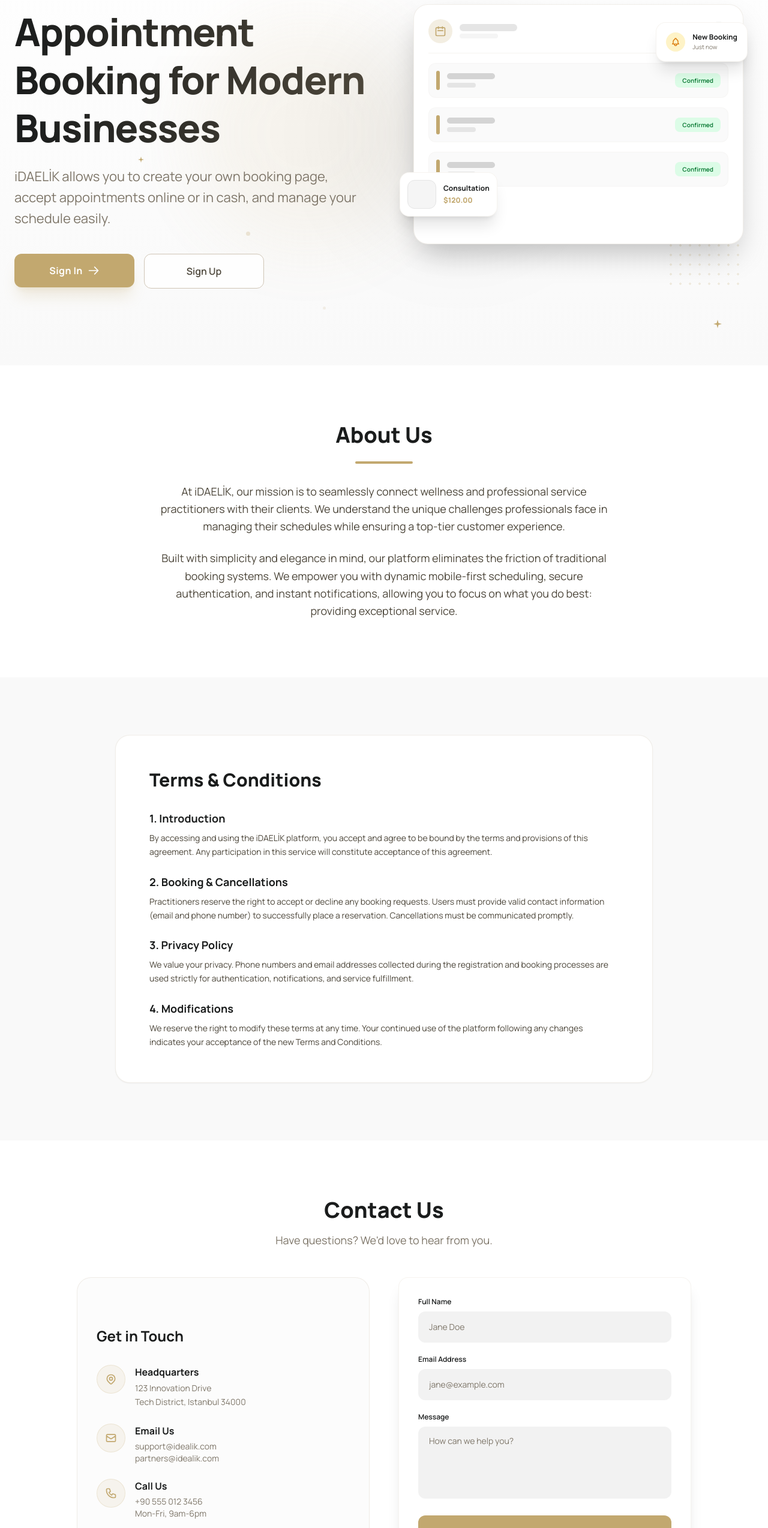
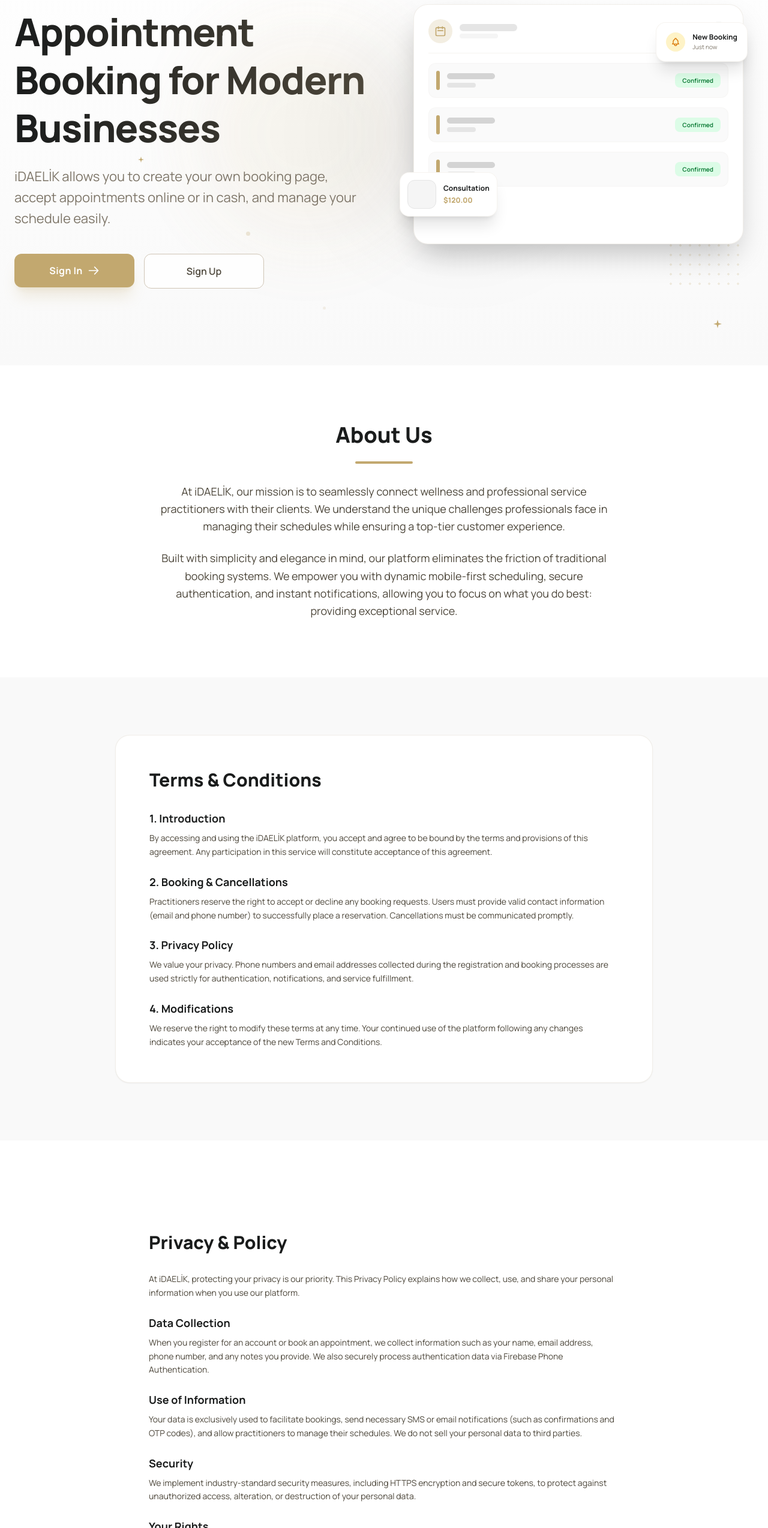
Before and after one commit to sak-gif/idealik, a Next.js app in the folder app/: page / in a window 1280 px wide. Shown: the part 253-2800 px from the top of the page at 60% size. Built offline with nearby package versions, Linux system fonts and the light colour scheme.

Commit message:
last updates

```diff
--- a/app/src/app/page.tsx
+++ b/app/src/app/page.tsx
@@ -160,8 +160,38 @@
           </div>
         </section>
 
+        {/* --- PRIVACY AND POLICY SECTION --- */}
+        <section id="privacy" className="py-24 bg-white">
+          <div className="page-container mx-auto px-6">
+            <div className="max-w-4xl mx-auto p-10 md:p-14">
+              <h2 className="f-heading font-extrabold text-3xl mb-8" style={{ color: '#1A1C1C' }}>Privacy & Policy</h2>
+              <div className="space-y-6 text-sm leading-relaxed" style={{ color: '#4C463A' }}>
+                <p>
+                  At iDAELİK, protecting your privacy is our priority. This Privacy Policy explains how we collect, use, and share your personal information when you use our platform.
+                </p>
+                <div>
+                  <h3 className="font-bold text-lg mb-2" style={{ color: '#1A1C1C' }}>Data Collection</h3>
+                  <p>When you register for an account or book an appointment, we collect information such as your name, email address, phone number, and any notes you provide. We also securely process authentication data via Firebase Phone Authentication.</p>
+                </div>
+                <div>
+                  <h3 className="font-bold text-lg mb-2" style={{ color: '#1A1C1C' }}>Use of Information</h3>
+                  <p>Your data is exclusively used to facilitate bookings, send necessary SMS or email notifications (such as confirmations and OTP codes), and allow practitioners to manage their schedules. We do not sell your personal data to third parties.</p>
+                </div>
+                <div>
+                  <h3 className="font-bold text-lg mb-2" style={{ color: '#1A1C1C' }}>Security</h3>
+                  <p>We implement industry-standard security measures, including HTTPS encryption and secure tokens, to protect against unauthorized access, alteration, or destruction of your personal data.</p>
+                </div>
+                <div>
+                  <h3 className="font-bold text-lg mb-2" style={{ color: '#1A1C1C' }}>Your Rights</h3>
+                  <p>You have the right to access, update, or request the deletion of your personal data at any time by contacting our support team or using the account management tools provided in your dashboard.</p>
+                </div>
+              </div>
+            </div>
+          </div>
+        </section>
+
         {/* --- CONTACT US SECTION --- */}
-        <section id="contact" className="py-24 bg-white">
+        <section id="contact" className="py-24" style={{ background: '#F9F9F9' }}>
           <div className="page-container mx-auto px-6">
             <div className="max-w-5xl mx-auto">
               <div className="text-center mb-12">
--- a/app/src/components/Header.tsx
+++ b/app/src/components/Header.tsx
@@ -10,12 +10,32 @@
 export default function Header() {
   const [isLoggedIn, setIsLoggedIn] = useState(false);
   const [isMobileMenuOpen, setIsMobileMenuOpen] = useState(false);
+  const [activeSection, setActiveSection] = useState('home');
   const pathname = usePathname();
   const isCustomerPage = pathname?.startsWith('/booking');
 
   useEffect(() => {
     setIsLoggedIn(!!localStorage.getItem('idealik_token'));
-  }, []);
+
+    if (pathname === '/') {
+      const observer = new IntersectionObserver((entries) => {
+        entries.forEach((entry) => {
+          if (entry.isIntersecting) {
+            setActiveSection(entry.target.id);
+          }
+        });
+      }, { rootMargin: '-30% 0px -70% 0px' }); // Trigger when section is in top 30%
+
+      const sections = document.querySelectorAll('section[id]');
+      sections.forEach(section => observer.observe(section));
+
+      return () => {
+        sections.forEach(section => observer.unobserve(section));
+      };
+    } else {
+      setActiveSection('');
+    }
+  }, [pathname]);
 
   const handleLogout = async () => {
     const token = localStorage.getItem('idealik_token');
@@ -54,10 +74,11 @@
 
         {/* Center: Desktop Nav */}
         <nav className="hidden lg:flex items-center gap-8 flex-1 justify-center">
-          <Link href="/#home" className="text-[15px] font-medium text-text-light hover:text-primary transition-colors">home</Link>
-          <Link href="/#about" className="text-[15px] font-medium text-text-light hover:text-primary transition-colors">about us</Link>
-          <Link href="/#terms" className="text-[15px] font-medium text-text-light hover:text-primary transition-colors">terms & conditions</Link>
-          <Link href="/#contact" className="text-[15px] font-medium text-text-light hover:text-primary transition-colors">contact us</Link>
+          <Link href="/#home" className={`text-[15px] font-medium transition-colors ${activeSection === 'home' ? 'text-primary' : 'text-text-light hover:text-primary'}`}>home</Link>
+          <Link href="/#about" className={`text-[15px] font-medium transition-colors ${activeSection === 'about' ? 'text-primary' : 'text-text-light hover:text-primary'}`}>about us</Link>
+          <Link href="/#terms" className={`text-[15px] font-medium transition-colors ${activeSection === 'terms' ? 'text-primary' : 'text-text-light hover:text-primary'}`}>terms & conditions</Link>
+          <Link href="/#privacy" className={`text-[15px] font-medium transition-colors ${activeSection === 'privacy' ? 'text-primary' : 'text-text-light hover:text-primary'}`}>privacy & policy</Link>
+          <Link href="/#contact" className={`text-[15px] font-medium transition-colors ${activeSection === 'contact' ? 'text-primary' : 'text-text-light hover:text-primary'}`}>contact us</Link>
         </nav>
 
         {/* Right: Actions */}
@@ -102,10 +123,11 @@
       {/* Mobile Menu Dropdown */}
       {isMobileMenuOpen && (
         <div className="lg:hidden absolute top-full left-0 w-full bg-white border-t border-outline-variant/20 shadow-xl py-4 px-6 flex flex-col gap-4 animate-in slide-in-from-top-2">
-          <Link href="/#home" onClick={() => setIsMobileMenuOpen(false)} className="text-base font-medium text-text-main hover:text-primary py-2 border-b border-outline-variant/10">home</Link>
-          <Link href="/#about" onClick={() => setIsMobileMenuOpen(false)} className="text-base font-medium text-text-main hover:text-primary py-2 border-b border-outline-variant/10">about us</Link>
-          <Link href="/#terms" onClick={() => setIsMobileMenuOpen(false)} className="text-base font-medium text-text-main hover:text-primary py-2 border-b border-outline-variant/10">terms & conditions</Link>
-          <Link href="/#contact" onClick={() => setIsMobileMenuOpen(false)} className="text-base font-medium text-text-main hover:text-primary py-2 border-b border-outline-variant/10">contact us</Link>
+          <Link href="/#home" onClick={() => setIsMobileMenuOpen(false)} className={`text-base font-medium py-2 border-b border-outline-variant/10 ${activeSection === 'home' ? 'text-primary' : 'text-text-main hover:text-primary'}`}>home</Link>
+          <Link href="/#about" onClick={() => setIsMobileMenuOpen(false)} className={`text-base font-medium py-2 border-b border-outline-variant/10 ${activeSection === 'about' ? 'text-primary' : 'text-text-main hover:text-primary'}`}>about us</Link>
+          <Link href="/#terms" onClick={() => setIsMobileMenuOpen(false)} className={`text-base font-medium py-2 border-b border-outline-variant/10 ${activeSection === 'terms' ? 'text-primary' : 'text-text-main hover:text-primary'}`}>terms & conditions</Link>
+          <Link href="/#privacy" onClick={() => setIsMobileMenuOpen(false)} className={`text-base font-medium py-2 border-b border-outline-variant/10 ${activeSection === 'privacy' ? 'text-primary' : 'text-text-main hover:text-primary'}`}>privacy & policy</Link>
+          <Link href="/#contact" onClick={() => setIsMobileMenuOpen(false)} className={`text-base font-medium py-2 border-b border-outline-variant/10 ${activeSection === 'contact' ? 'text-primary' : 'text-text-main hover:text-primary'}`}>contact us</Link>
 
           <div className="flex items-center justify-between pt-4">
             <LanguageSwitcher />
```
